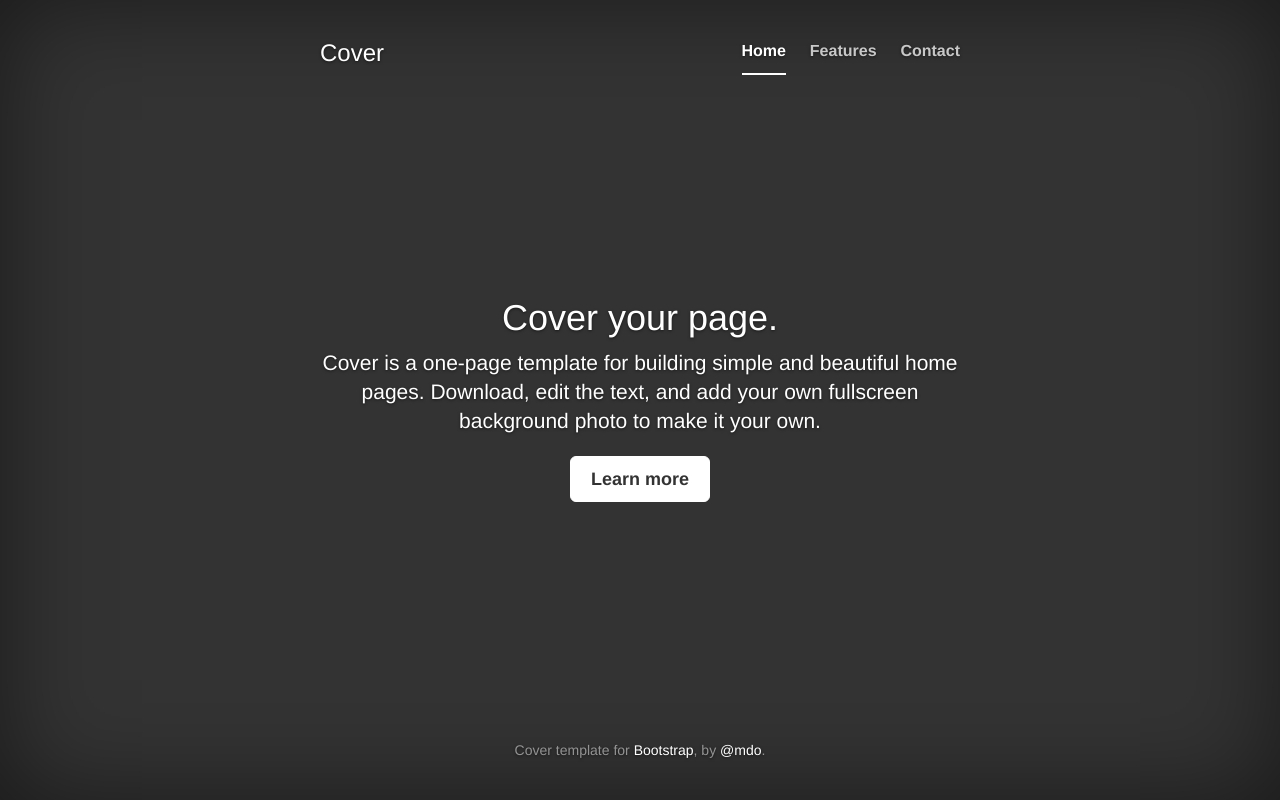
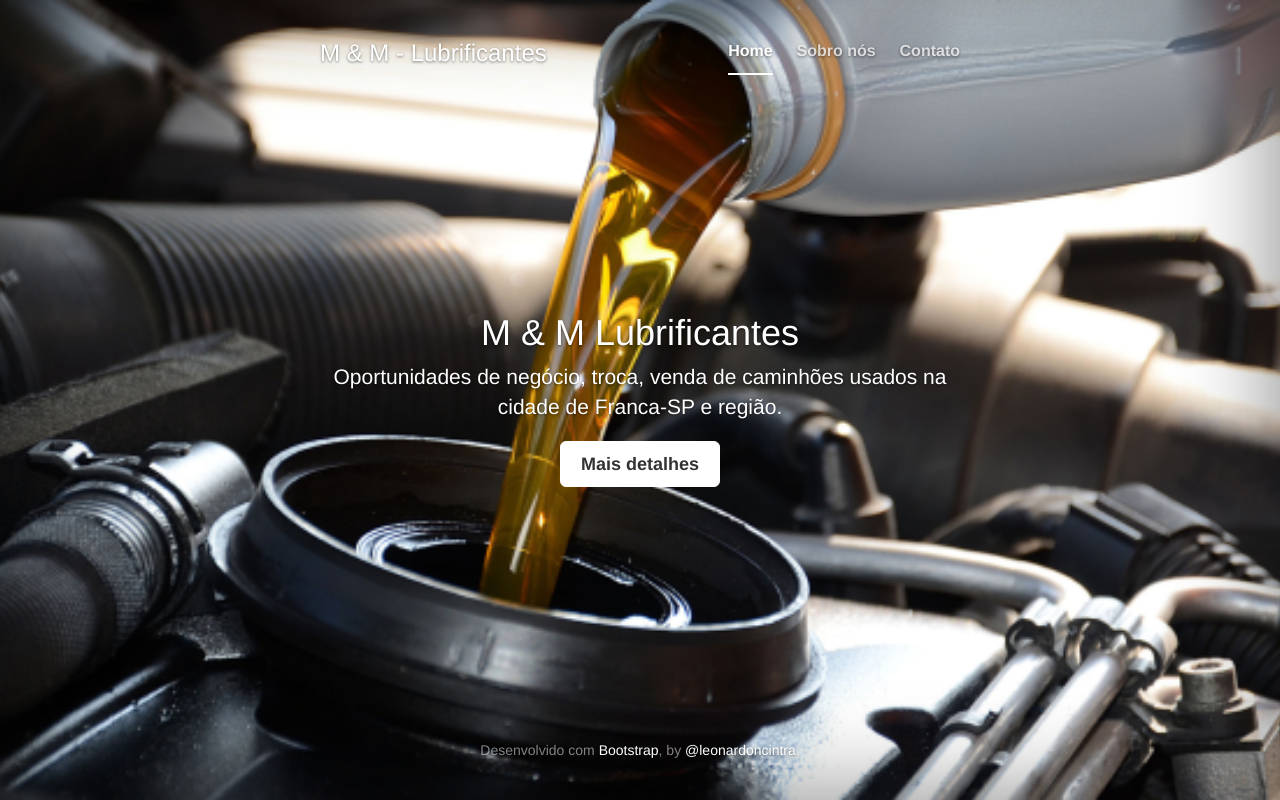
Before and after one commit to leonardocintra/mmlibrificantes, a Django app: page / in a window 1280 px wide. Run offline with Django 3.2, Linux system fonts and the light colour scheme; some libraries are stand-ins or nearby versions.

Commit message:
colocado imagem e finalizado para mateus

```diff
--- a/core/templates/index.html
+++ b/core/templates/index.html
@@ -1,7 +1,8 @@
-
 <!DOCTYPE html>
 <html lang="en">
+
 <head>
+    {% load static %}
     <meta charset="utf-8">
     <meta http-equiv="X-UA-Compatible" content="IE=edge">
     <meta name="viewport" content="width=device-width, initial-scale=1">
@@ -13,23 +14,33 @@
     <title>Cover Template for Bootstrap</title>
 
     <!-- Bootstrap core CSS -->
-    <link href="../../dist/css/bootstrap.min.css" rel="stylesheet">
+    <link href="{% static 'css/bootstrap.min.css' %}" rel="stylesheet">
 
     <!-- IE10 viewport hack for Surface/desktop Windows 8 bug -->
-    <link href="../../assets/css/ie10-viewport-bug-workaround.css" rel="stylesheet">
+    <link href="{% static 'css/ie10-viewport-bug-workaround.css' %}" rel="stylesheet">
 
     <!-- Custom styles for this template -->
-    <link href="cover.css" rel="stylesheet">
+    <link href="{% static 'css/cover.css' %}" rel="stylesheet">
 
     <!-- Just for debugging purposes. Don't actually copy these 2 lines! -->
     <!--[if lt IE 9]><script src="../../assets/js/ie8-responsive-file-warning.js"></script><![endif]-->
-    <script src="../../assets/js/ie-emulation-modes-warning.js"></script>
+    <script src="{% static 'js/ie-emulation-modes-warning.js' %}"></script>
 
     <!-- HTML5 shim and Respond.js for IE8 support of HTML5 elements and media queries -->
     <!--[if lt IE 9]>
-      <script src="https://oss.maxcdn.com/html5shiv/3.7.3/html5shiv.min.js"></script>
+      <script src="https://oss.maxcdn.com/html5shiv/3.7.3/html5shiv.min.js"></script>s
       <script src="https://oss.maxcdn.com/respond/1.4.2/respond.min.js"></script>
     <![endif]-->
+
+    <style type="text/css">
+        body {
+            background: url({% static 'image/diesel.png' %}) no-repeat center fixed;
+            -webkit-background-size: cover;
+            -moz-background-size: cover;
+            -o-background-size: cover;
+            background-size: cover;
+        }
+    </style>
 </head>
 
 <body>
@@ -42,28 +53,28 @@
 
                 <div class="masthead clearfix">
                     <div class="inner">
-              <h3 class="masthead-brand">Cover</h3>
+                        <h3 class="masthead-brand">M & M - Lubrificantes</h3>
                         <nav>
                             <ul class="nav masthead-nav">
                                 <li class="active"><a href="#">Home</a></li>
-                  <li><a href="#">Features</a></li>
-                  <li><a href="#">Contact</a></li>
+                                <li><a href="#">Sobro nós</a></li>
+                                <li><a href="#">Contato</a></li>
                             </ul>
                         </nav>
                     </div>
                 </div>
 
                 <div class="inner cover">
-            <h1 class="cover-heading">Cover your page.</h1>
-            <p class="lead">Cover is a one-page template for building simple and beautiful home pages. Download, edit the text, and add your own fullscreen background photo to make it your own.</p>
+                    <h1 class="cover-heading">M & M Lubrificantes</h1>
+                    <p class="lead">Oportunidades de negócio, troca, venda de caminhões usados na cidade de Franca-SP e região.</p>
                     <p class="lead">
-              <a href="#" class="btn btn-lg btn-default">Learn more</a>
+                        <a href="https://www.facebook.com/MMLUBRIFICANTESFRANCASP/?pnref=story" class="btn btn-lg btn-default" target="_blank">Mais detalhes</a>
                     </p>
                 </div>
 
                 <div class="mastfoot">
                     <div class="inner">
-              <p>Cover template for <a href="http://getbootstrap.com">Bootstrap</a>, by <a href="https://twitter.com/mdo">@mdo</a>.</p>
+                        <p>Desenvolvido com <a href="http://getbootstrap.com">Bootstrap</a>, by <a href="https://twitter.com/leonardoncintra">@leonardoncintra</a>.</p>
                     </div>
                 </div>
 
@@ -78,8 +89,9 @@
     <!-- Placed at the end of the document so the pages load faster -->
     <script src="https://ajax.googleapis.com/ajax/libs/jquery/1.12.4/jquery.min.js"></script>
     <script>window.jQuery || document.write('<script src="../../assets/js/vendor/jquery.min.js"><\/script>')</script>
-    <script src="../../dist/js/bootstrap.min.js"></script>
+    <script src="{% static 'js/bootstrap.min.js' %}"></script>
     <!-- IE10 viewport hack for Surface/desktop Windows 8 bug -->
-    <script src="../../assets/js/ie10-viewport-bug-workaround.js"></script>
+    <script src="{% static 'js/ie10-viewport-bug-workaround.js' %}"></script>
 </body>
+
 </html>
```
Also changed, not shown: mmlubrificantes/settings.py (+17 -4 lines), core/static/image/diesel.jpeg (added), core/static/image/diesel.jpg (added), core/static/image/diesel.png (added), db.sqlite3 (added). Lines whose indentation alone changed are shown as unchanged.
